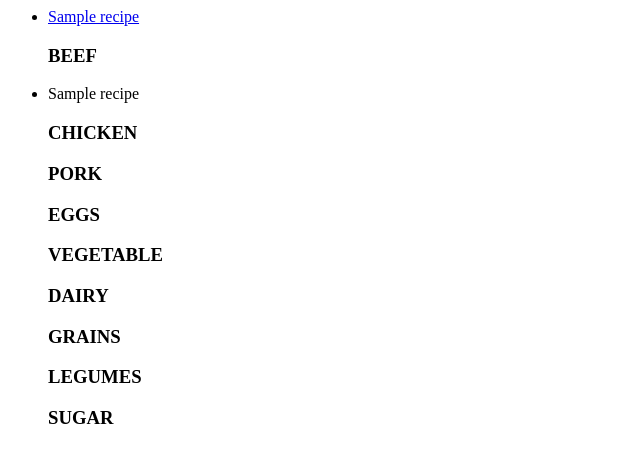
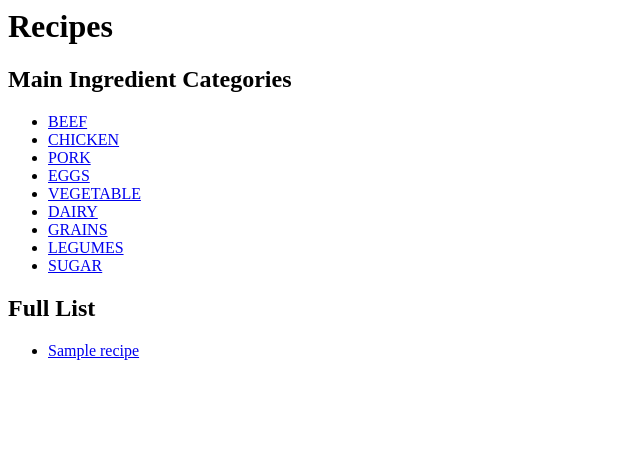
Before and after one commit to ck4adventure/christinas_corner, a Django app: page /recipes/ in a window 1280 px wide. Shown: the top 463 px of the page, without its empty margins (0-640 px from the left). Run offline with Django 5.2, Linux system fonts and the light colour scheme; tables that the repository leaves empty hold one stand-in row (values such as "Sample post").

Commit message:
add Categories to Recipes

```diff
--- a/app/recipes/models.py
+++ b/app/recipes/models.py
@@ -1,4 +1,15 @@
 from django.db import models
+
+class Category(models.Model):
+    name = models.CharField(
+		max_length=20,
+		unique=True,
+		help_text="Name of food category, must be unique."
+	)
+    def __str__(self):
+        return self.name
+    class Meta:
+        verbose_name_plural = "categories"
 
 
 # Create your models here.
@@ -12,7 +23,7 @@ class Recipe(models.Model):
 	GRAINS = "GRAINS"
 	LEGUMES = "LEGUMES"
 	SUGAR = "SUGAR"
-	MAIN_FOCUS_CHOICES = {
+	MAIN_INGREDIENT_CHOICES = {
         BEEF: "Beef",
         CHICKEN: "Chicken",
         PORK: "Pork",
@@ -23,12 +34,14 @@ class Recipe(models.Model):
         LEGUMES: "Legumes",
         SUGAR: "Sugary Sweet"
     }
+
 	name = models.CharField(max_length=100)
-	main_focus = models.CharField(
+	main_ingredient = models.CharField(
         max_length=9,
-		choices=MAIN_FOCUS_CHOICES,
+		choices=MAIN_INGREDIENT_CHOICES,
   		default=VEGETABLE
 	)
+	categories = models.ManyToManyField(Category)
 
 	def __str__(self):
 		return self.name
--- a/app/recipes/templates/recipes/index.html
+++ b/app/recipes/templates/recipes/index.html
@@ -1,3 +1,13 @@
+<h1>Recipes</h1>
+
+<h2>Main Ingredient Categories</h2>
+<ul>
+	{% for ingr in categories %}
+		<li><a href="{% url 'recipes:main_ingredient_detail' ingr %}">{{ ingr }}</a></li>
+	{% endfor %}
+</ul>
+
+<h2>Full List</h2>
 {% if recipe_list %}
     <ul>
     {% for recipe in recipe_list %}
@@ -7,12 +17,3 @@
 {% else %}
     <p>No recipes are available.</p>
 {% endif %}
-
-<ul>
-	{% for k,v in recipe_dict.items %}
-		<h3>{{ k }}</h3>
-		{% for c in v %}
-			<li>{{ c }}</li>
-		{% endfor %}
-	{% endfor %}
-</ul>
--- a/app/recipes/urls.py
+++ b/app/recipes/urls.py
@@ -5,4 +5,6 @@ app_name = "recipes"
 urlpatterns = [
     path("", views.index, name="index"),
     path("<int:recipe_id>/", views.detail, name="detail"),
+    path("main-ingredient/<str:ingr>/", views.main_ingredient_detail, name="main_ingredient"),
+    path("category/<str:category>/", views.category_detail, name="category"),
 ]
--- a/app/recipes/views.py
+++ b/app/recipes/views.py
@@ -1,16 +1,33 @@
 from django.shortcuts import render, get_object_or_404
 from .models import Recipe
+
+
 # Create your views here.
 # beef, chicken
 def index(request):
     recipe_list = Recipe.objects.all()
-    keys = Recipe.MAIN_FOCUS_CHOICES.keys()
-    cat_dict = {}
-    for key in keys:
-        item = recipe_list.filter(main_focus=key)
-        cat_dict[key] = item
-    context = {"recipe_list": recipe_list, "recipe_dict": cat_dict }
+    context = {"recipe_list": recipe_list, "categories": Recipe.MAIN_INGREDIENT_CHOICES}
     return render(request, "recipes/index.html", context)
+
+def main_ingredient_detail(request, ingr):
+    # todo validate cat
+    print(ingr)
+    recipe_list = Recipe.objects.filter(main_ingredient=ingr)
+    context = {
+        "recipe_list": recipe_list,
+        "main_ingredient": Recipe.MAIN_INGREDIENT_CHOICES[ingr],
+    }
+    return render(request, "recipes/main_ingredient_detail.html", context)
+
+def category_detail(request, cat):
+    print(cat)
+    recipe_list = Recipe.objects.filter(category=cat)
+    context = {
+		"recipe_list":recipe_list,
+		"category": cat
+	}
+    return render(request, "recipes/category_detail.html", context)
+
 
 def detail(request, recipe_id):
     recipe = get_object_or_404(Recipe, pk=recipe_id)
```
Also changed, not shown: app/recipes/admin.py (+14 -2 lines), app/recipes/templates/recipes/category_detail.html (added, +9 -0 lines), app/recipes/templates/recipes/main_ingredient_detail.html (added, +7 -0 lines), app/recipes/migrations/0001_initial.py, app/recipes/migrations/0002_recipe_main_focus.py (deleted), app/recipes/migrations/0003_alter_recipe_main_focus.py (deleted).
